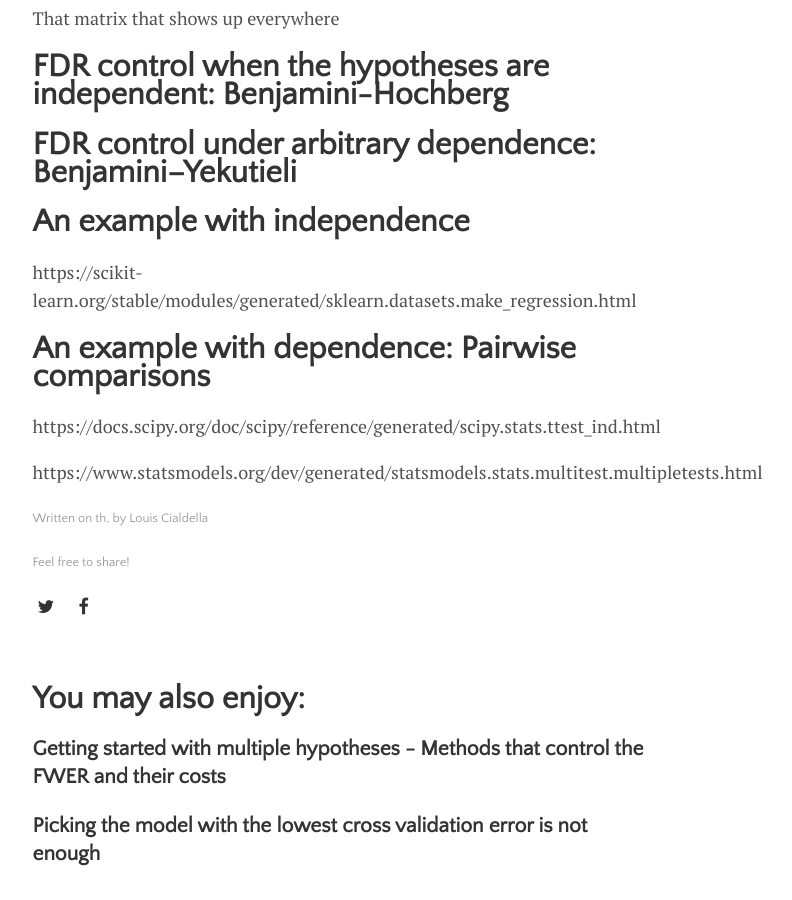
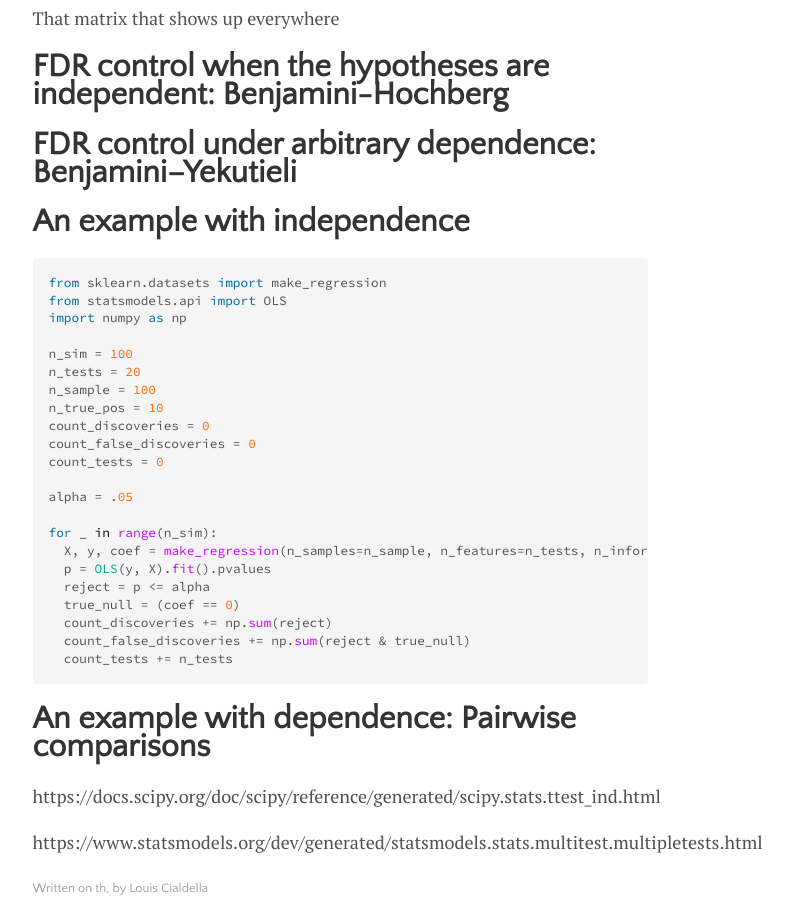
Before and after one commit to lmc2179/lmc2179.github.io, a Jekyll site: the page built from drafts/fdr.md, in a window 1280 px wide and 900 px high, scrolled down 1063 px. Shown: the whole window, without its empty margins (300-1092 px from the left). Built offline with Jekyll 4.4.1, drawn with Linux system fonts in a browser that asks for light colours.

Commit message:
Update fdr.md

````diff
--- a/drafts/fdr.md
+++ b/drafts/fdr.md
@@ -23,7 +23,30 @@ That matrix that shows up everywhere
 
 # An example with independence
 
-https://scikit-learn.org/stable/modules/generated/sklearn.datasets.make_regression.html
+```python
+from sklearn.datasets import make_regression
+from statsmodels.api import OLS
+import numpy as np
+
+n_sim = 100
+n_tests = 20
+n_sample = 100
+n_true_pos = 10
+count_discoveries = 0
+count_false_discoveries = 0
+count_tests = 0
+
+alpha = .05
+
+for _ in range(n_sim):
+  X, y, coef = make_regression(n_samples=n_sample, n_features=n_tests, n_informative=n_true_pos, bias=0, coef=True)
+  p = OLS(y, X).fit().pvalues
+  reject = p <= alpha
+  true_null = (coef == 0)
+  count_discoveries += np.sum(reject)
+  count_false_discoveries += np.sum(reject & true_null)
+  count_tests += n_tests
+```
 
 # An example with dependence: Pairwise comparisons
 
````
